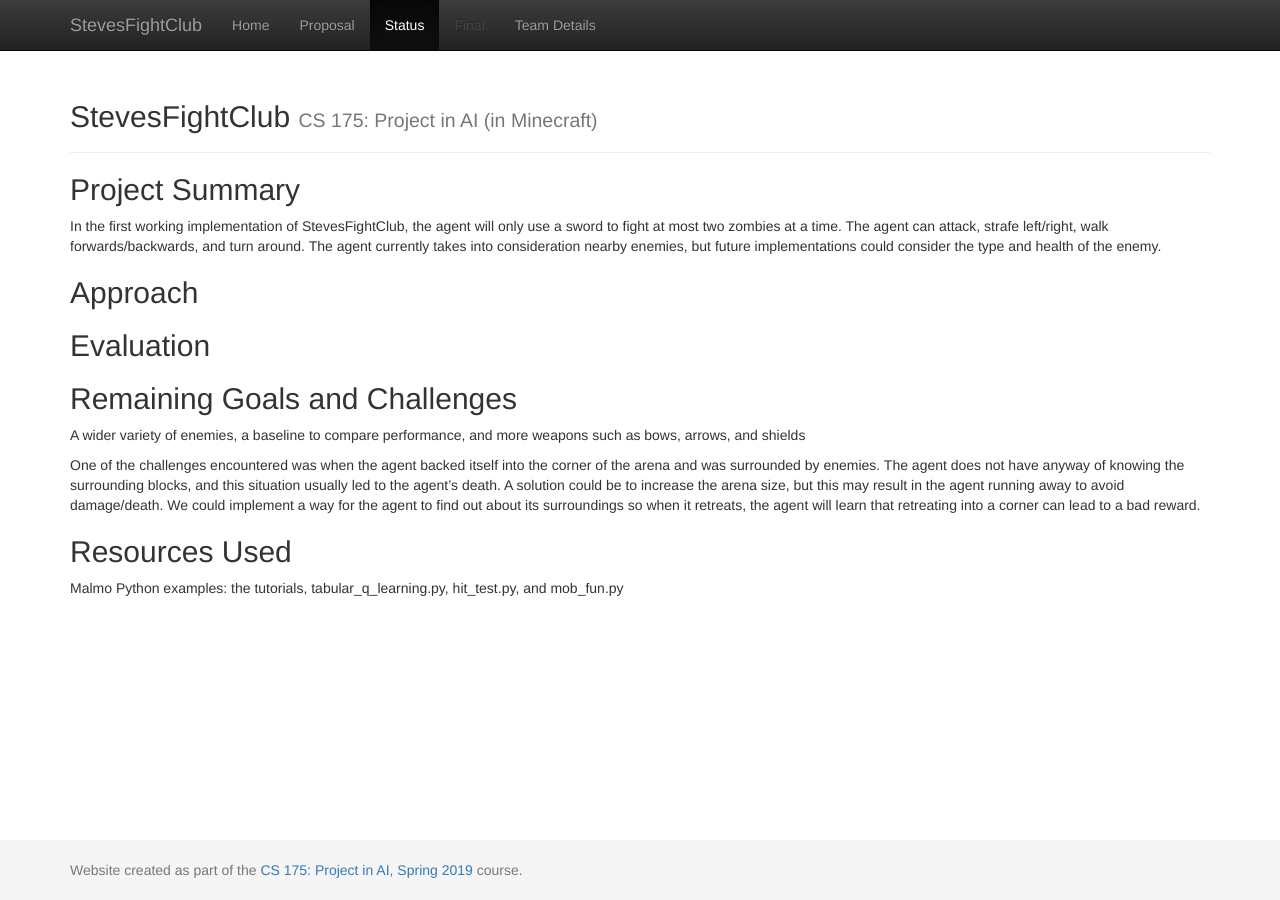
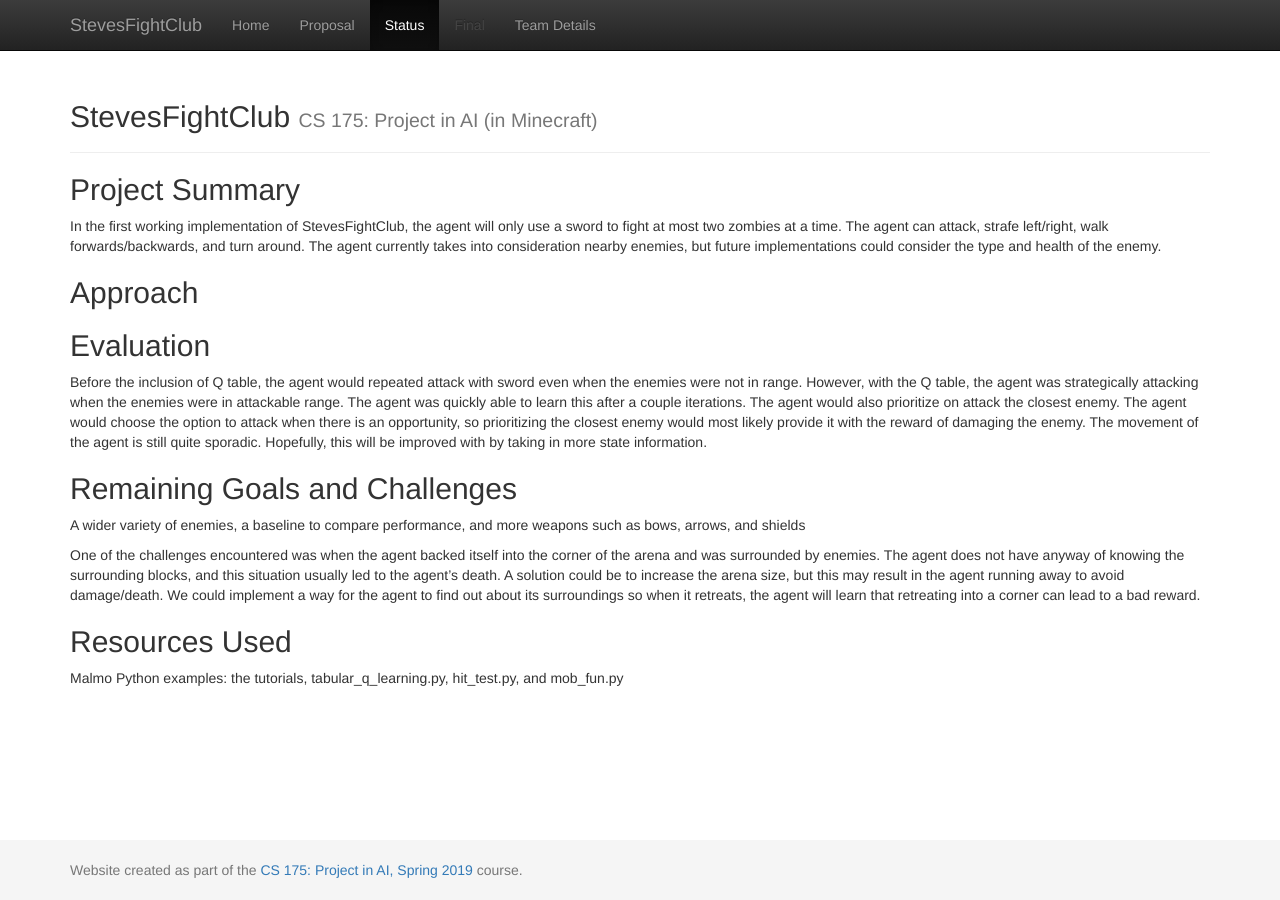
Before and after one commit to Slendolan/StevesFightClub, a Jekyll site: the page built from docs/status.md, in a window 1280 px wide. Built offline with Jekyll 4.4.1, drawn with Linux system fonts in a browser that asks for light colours.

Commit message:
Update status.md

```diff
--- a/docs/status.md
+++ b/docs/status.md
@@ -14,6 +14,7 @@
 
 ## Evaluation
 
+Before the inclusion of Q table, the agent would repeated attack with sword even when the enemies were not in range. However, with the Q table, the agent was strategically attacking when the enemies were in attackable range. The agent was quickly able to learn this after a couple iterations. The agent would also prioritize on attack the closest enemy. The agent would choose the option to attack when there is an opportunity, so prioritizing the closest enemy would most likely provide it with the reward of damaging the enemy. The movement of the agent is still quite sporadic. Hopefully, this will be improved with by taking in more state information.
 
 
 ## Remaining Goals and Challenges
```
